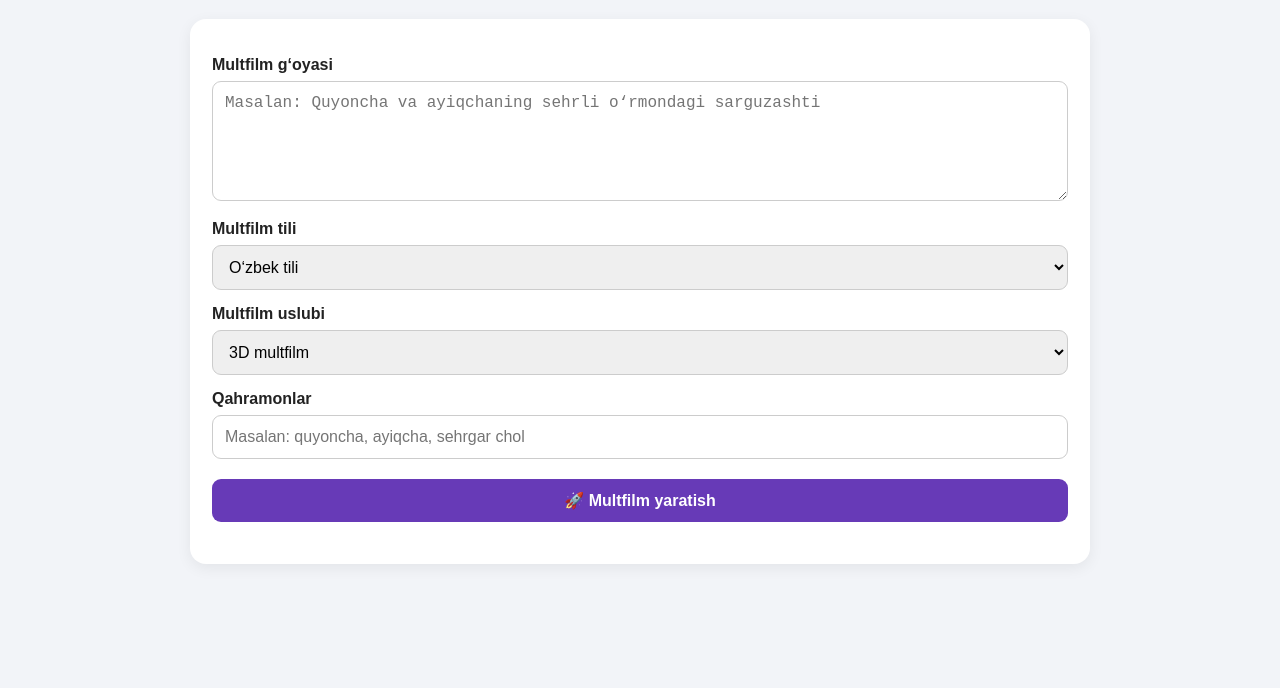
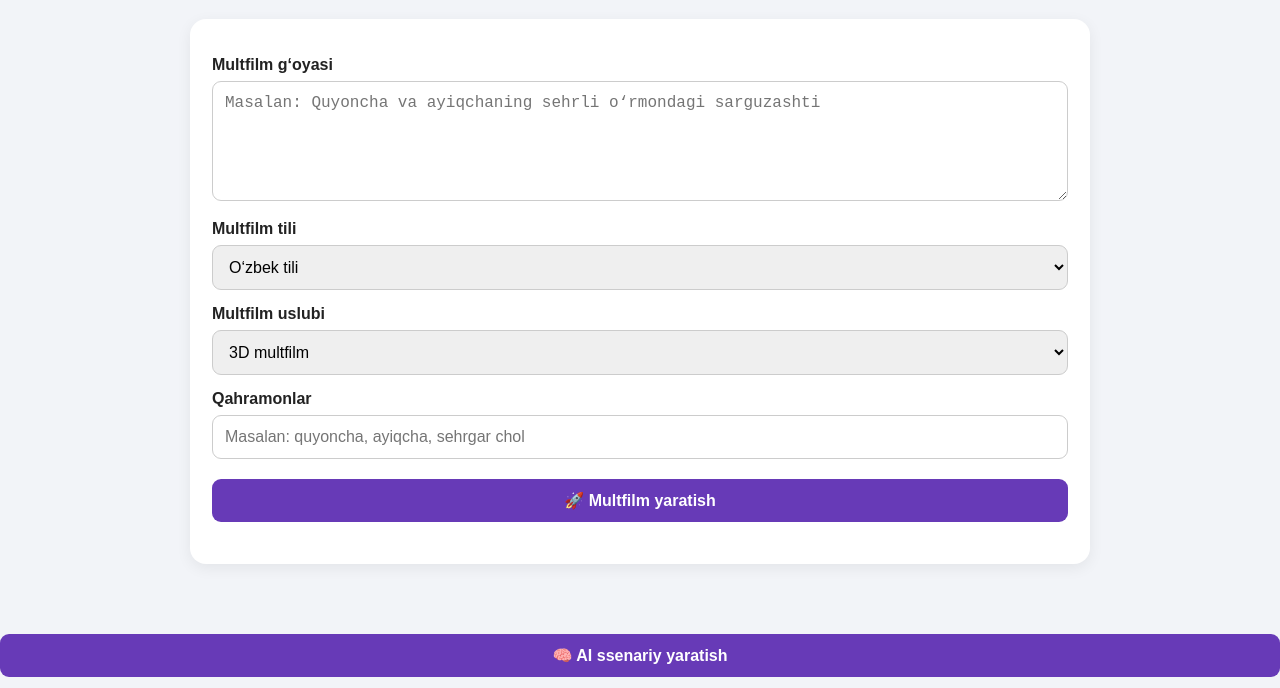
Before and after one commit to abdumajid20001706-eng/ai-multfilm-studio, a website: page public/index.html in a window 1280 px wide. Shown: the part 112-800 px from the top of the page. Drawn offline with Linux system fonts and the light colour scheme.

Commit message:
Update index.html

```diff
--- a/public/index.html
+++ b/public/index.html
@@ -168,6 +168,33 @@ function createCartoon() {
   `;
 }
   </script>
+ <button onclick="generateScript()">
+  🧠 AI ssenariy yaratish
+</button>
 
+<script>
+function generateScript() {
+  const idea = document.getElementById("idea").value.trim();
+  const result = document.getElementById("result");
+
+  if (!idea) {
+    result.innerHTML = "❗ Avval multfilm g‘oyasini yozing.";
+    return;
+  }
+
+  result.innerHTML = `
+    <h2>🧠 AI Ssenariy</h2>
+    <p>
+      ${idea} asosida qiziqarli multfilm ssenariysi tayyorlanmoqda...
+    </p>
+    <p>
+      🎬 1-sahna: Qahramon voqeani boshlaydi.<br>
+      🎬 2-sahna: Muammo paydo bo‘ladi.<br>
+      🎬 3-sahna: Qahramon yechim izlaydi.<br>
+      🎬 4-sahna: Sarguzashtning yakuni.
+    </p>
+  `;
+}
+</script>
 </body>
   </html>
```
